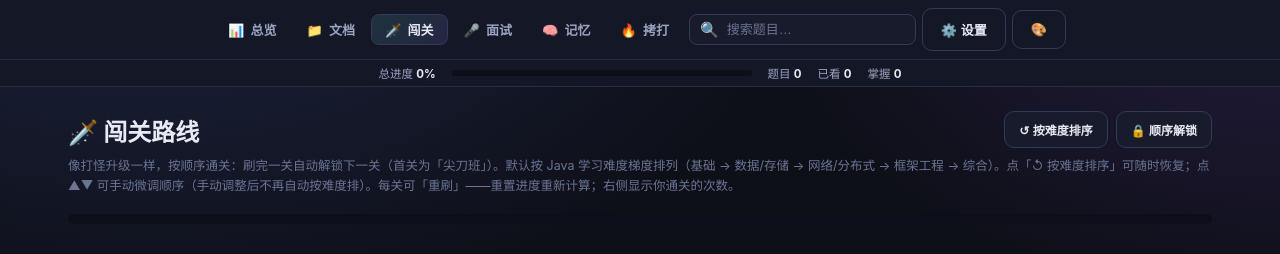
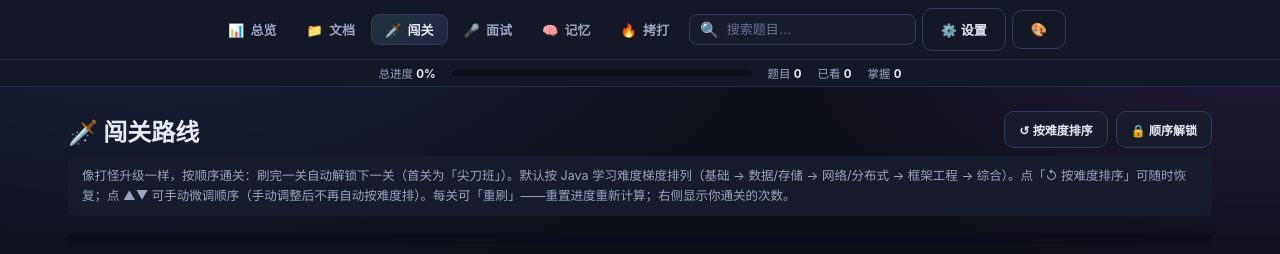
Before and after one commit to skills666/learn-app, a plain HTML site: page index.html in a window 1280 px wide. Both pictures are taken after a click on the element "🗡️ 闯关". Drawn offline with Linux system fonts and the light colour scheme.

Commit message:
fix: 闯关提示文字加模块底色+颜色加深，所有主题可读

```diff
--- a/index.html
+++ b/index.html
@@ -140,7 +140,7 @@
   /* campaign */
   .camp-head{display:flex;align-items:flex-end;justify-content:space-between;gap:16px;margin-bottom:8px;flex-wrap:wrap}
   .camp-head h2{margin:0;font-size:24px;font-weight:800}
-  .camp-tip{color:var(--faint);font-size:12.5px;margin:6px 0 18px;line-height:1.6}
+  .camp-tip{color:var(--muted);font-size:12.5px;margin:6px 0 18px;line-height:1.6;background:var(--panel);padding:10px 14px;border-radius:8px}
   .level{display:flex;align-items:center;gap:14px;background:var(--card);border:1px solid var(--line);
          border-radius:14px;padding:14px 16px;margin-bottom:11px;position:relative;transition:.15s}
   .level:hover{border-color:var(--line2)}
```
